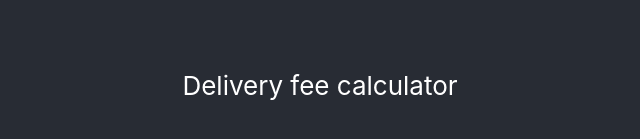
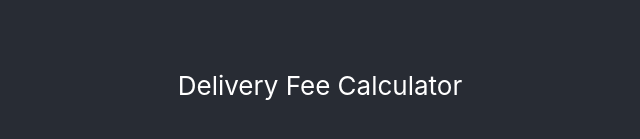
Before and after one commit to tamaskr/delivery-fee-calculator, a React (Create React App) app: page / in a window 1280 px wide. Shown: the part 315-454 px from the top of the page, without its empty margins (320-960 px from the left). Built offline with nearby package versions, Linux system fonts and the light colour scheme.

Commit message:
add i18n localization

```diff
--- a/package.json
+++ b/package.json
@@ -1,5 +1,5 @@
 {
-  "name": "my-app",
+  "name": "delivery-fee-calculator",
   "version": "0.1.0",
   "private": true,
   "dependencies": {
@@ -14,8 +14,10 @@
     "@types/react": "^18.0.27",
     "@types/react-dom": "^18.0.10",
     "formik": "^2.2.9",
+    "i18next": "^22.4.9",
     "react": "^18.2.0",
     "react-dom": "^18.2.0",
+    "react-i18next": "^12.1.4",
     "react-icons": "^4.7.1",
     "react-scripts": "5.0.1",
     "typescript": "^4.9.4",
--- a/src/App.tsx
+++ b/src/App.tsx
@@ -1,10 +1,12 @@
+import { useTranslation } from 'react-i18next';
 import './App.css';
 
 const App = () => {
+  const { t } = useTranslation();
   return (
     <div className="App">
       <header className="App-header">
-        <p>Delivery fee calculator</p>
+        <p>{t('general.title')}</p>
       </header>
     </div>
   );
--- /dev/null
+++ b/src/i18n/i18n.ts
@@ -0,0 +1,14 @@
+import i18next from 'i18next';
+import { initReactI18next } from 'react-i18next';
+
+import en from './locales/en.json';
+
+const resources = {
+  en: {
+    translation: en
+  }
+};
+
+i18next.use(initReactI18next).init({ resources, lng: 'en' });
+
+export default i18next;
--- /dev/null
+++ b/src/i18n/locales/en.json
@@ -0,0 +1,5 @@
+{
+    "general": {
+        "title": "Delivery Fee Calculator"
+    }
+}
--- a/src/index.tsx
+++ b/src/index.tsx
@@ -2,6 +2,7 @@ import React from 'react';
 import ReactDOM from 'react-dom/client';
 import App from './App';
 import './index.css';
+import './i18n/i18n';
 
 const root = ReactDOM.createRoot(
   document.getElementById('root') as HTMLElement
```
Also changed, not shown: .eslintrc.json, 1 other file (tests, documents, lock files or other folders).
